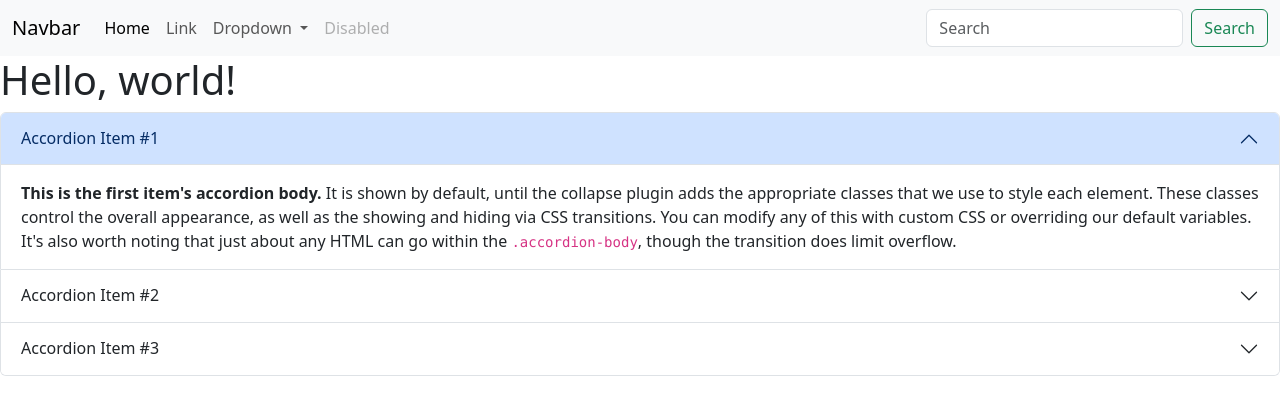
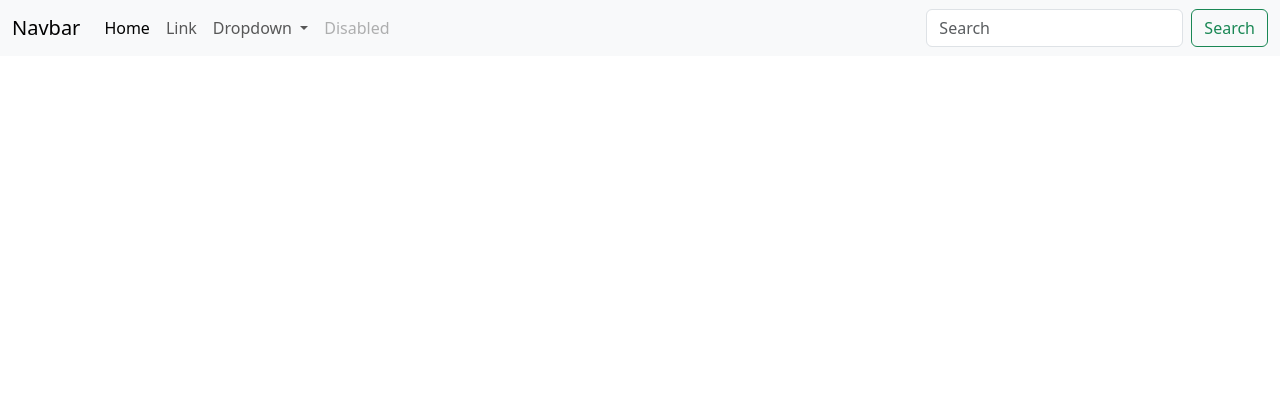
Before and after one commit to teran-s/AIEnhancedPHPDeveloper-LiveCollege-B1, a plain HTML site: page index.html in a window 1280 px wide. Drawn offline with nearby package versions, Linux system fonts and the light colour scheme.

Commit message:
modified:   index.html

```diff
--- a/index.html
+++ b/index.html
@@ -45,46 +45,7 @@
         </div>
       </nav>
 
-    <h1>Hello, world!</h1>
 
-    <div class="accordion" id="accordionExample">
-        <div class="accordion-item">
-          <h2 class="accordion-header">
-            <button class="accordion-button" type="button" data-bs-toggle="collapse" data-bs-target="#collapseOne" aria-expanded="true" aria-controls="collapseOne">
-              Accordion Item #1
-            </button>
-          </h2>
-          <div id="collapseOne" class="accordion-collapse collapse show" data-bs-parent="#accordionExample">
-            <div class="accordion-body">
-              <strong>This is the first item's accordion body.</strong> It is shown by default, until the collapse plugin adds the appropriate classes that we use to style each element. These classes control the overall appearance, as well as the showing and hiding via CSS transitions. You can modify any of this with custom CSS or overriding our default variables. It's also worth noting that just about any HTML can go within the <code>.accordion-body</code>, though the transition does limit overflow.
-            </div>
-          </div>
-        </div>
-        <div class="accordion-item">
-          <h2 class="accordion-header">
-            <button class="accordion-button collapsed" type="button" data-bs-toggle="collapse" data-bs-target="#collapseTwo" aria-expanded="false" aria-controls="collapseTwo">
-              Accordion Item #2
-            </button>
-          </h2>
-          <div id="collapseTwo" class="accordion-collapse collapse" data-bs-parent="#accordionExample">
-            <div class="accordion-body">
-              <strong>This is the second item's accordion body.</strong> It is hidden by default, until the collapse plugin adds the appropriate classes that we use to style each element. These classes control the overall appearance, as well as the showing and hiding via CSS transitions. You can modify any of this with custom CSS or overriding our default variables. It's also worth noting that just about any HTML can go within the <code>.accordion-body</code>, though the transition does limit overflow.
-            </div>
-          </div>
-        </div>
-        <div class="accordion-item">
-          <h2 class="accordion-header">
-            <button class="accordion-button collapsed" type="button" data-bs-toggle="collapse" data-bs-target="#collapseThree" aria-expanded="false" aria-controls="collapseThree">
-              Accordion Item #3
-            </button>
-          </h2>
-          <div id="collapseThree" class="accordion-collapse collapse" data-bs-parent="#accordionExample">
-            <div class="accordion-body">
-              <strong>This is the third item's accordion body.</strong> It is hidden by default, until the collapse plugin adds the appropriate classes that we use to style each element. These classes control the overall appearance, as well as the showing and hiding via CSS transitions. You can modify any of this with custom CSS or overriding our default variables. It's also worth noting that just about any HTML can go within the <code>.accordion-body</code>, though the transition does limit overflow.
-            </div>
-          </div>
-        </div>
-      </div>
 
     <script src="https://cdn.jsdelivr.net/npm/bootstrap@5.3.3/dist/js/bootstrap.bundle.min.js" integrity="sha384-YvpcrYf0tY3lHB60NNkmXc5s9fDVZLESaAA55NDzOxhy9GkcIdslK1eN7N6jIeHz" crossorigin="anonymous"></script>
 
```
